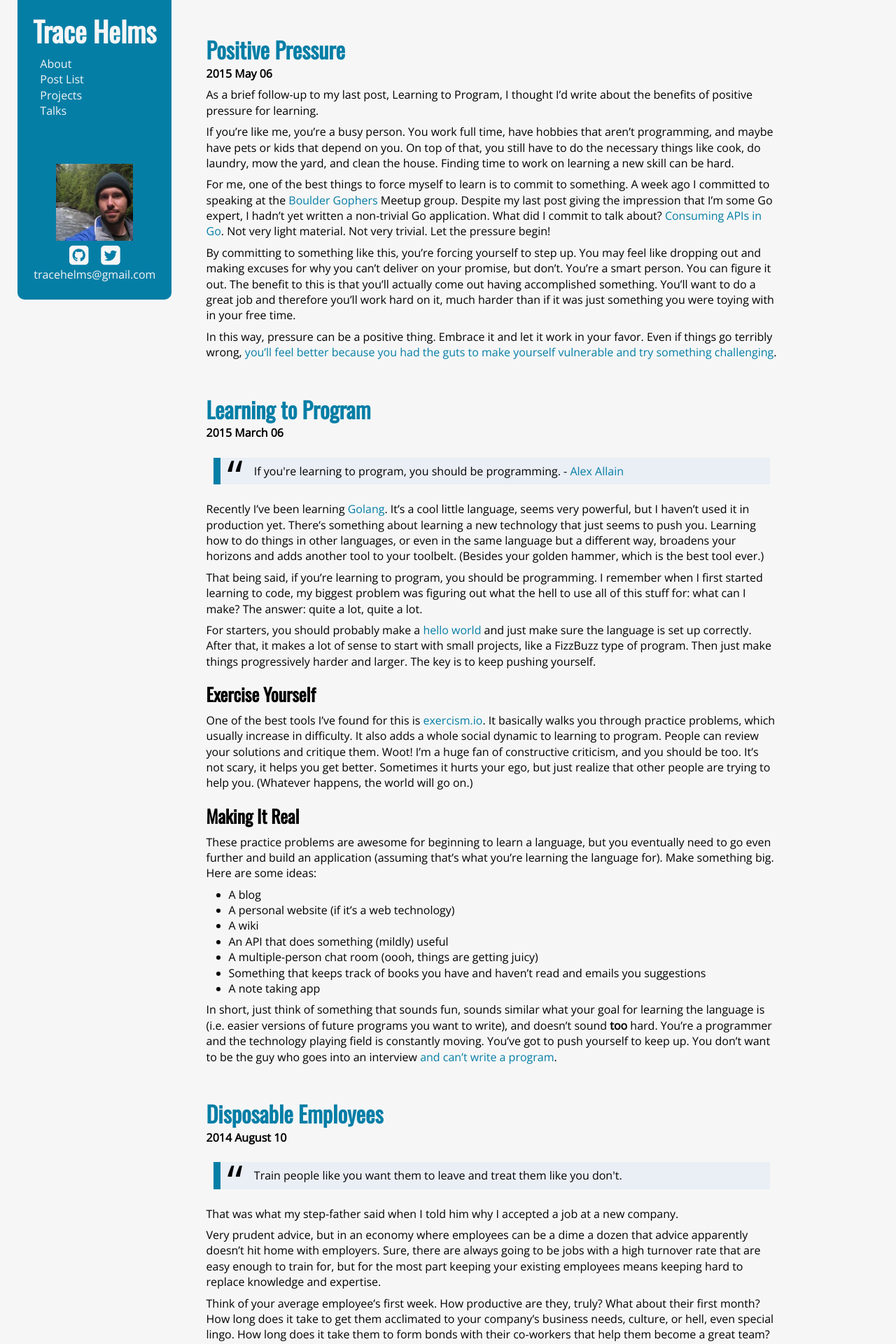
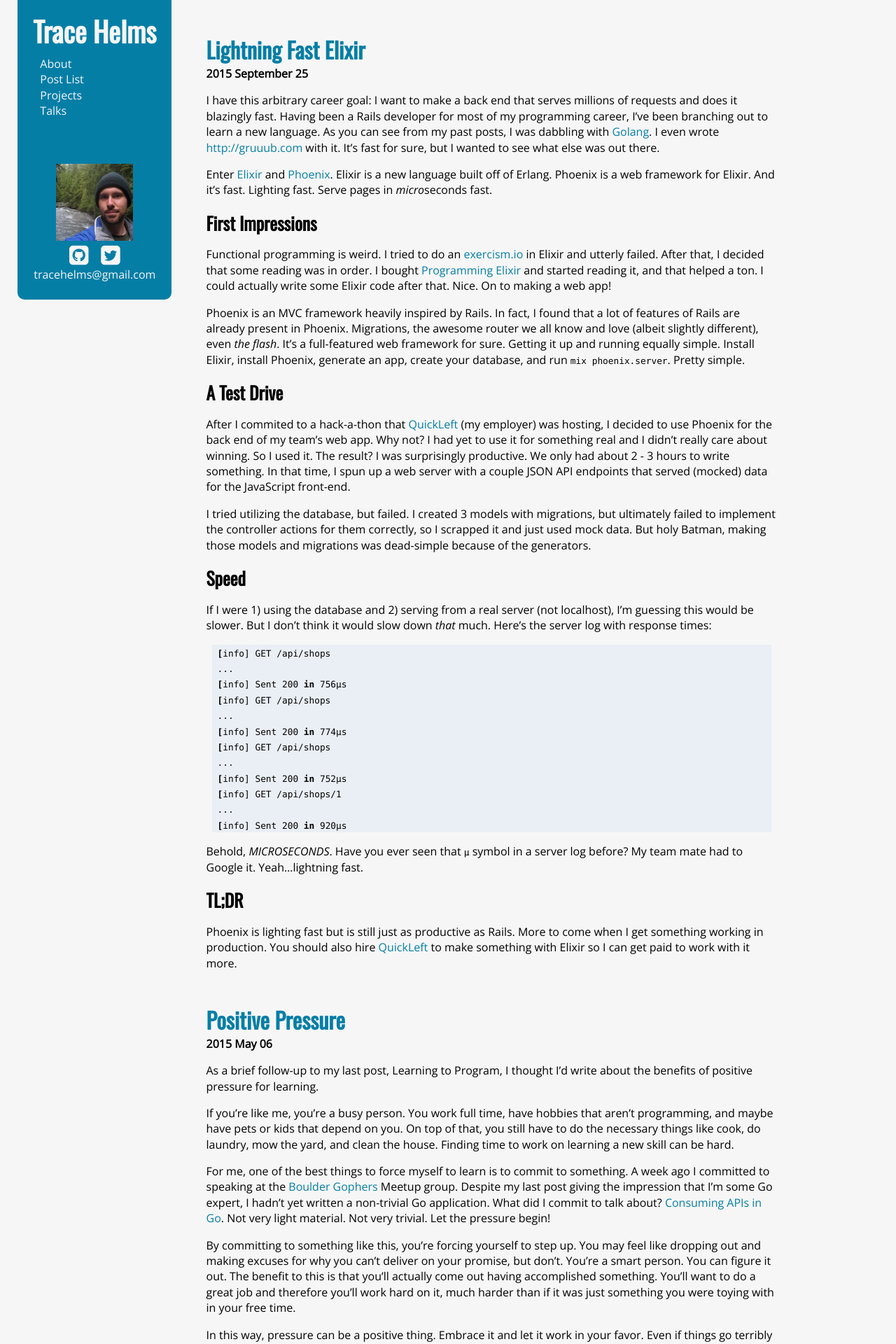
Before and after one commit to tracehelms/tracehelms.github.io, a Jekyll site: the page built from index.html, in a window 1280 px wide. Shown: the top 1920 px of the page at 70% size. Built offline with Jekyll 4.4.1, drawn with Linux system fonts in a browser that asks for light colours; nearby versions of some CDN libraries; Markdown is read by kramdown in place of the engine named in the settings.

Commit message:
new post about elixir

```diff
--- /dev/null
+++ b/_posts/2015-09-25-lightning-fast-elixir.md
@@ -0,0 +1,43 @@
+---
+layout: post
+title:  Lightning Fast Elixir
+date:   2015-09-25 12:00:00
+categories: posts
+---
+
+I have this arbitrary career goal: I want to make a back end that serves millions of requests and does it blazingly fast. Having been a Rails developer for most of my programming career, I've been branching out to learn a new language. As you can see from my past posts, I was dabbling with [Golang](https://golang.org/). I even wrote [http://gruuub.com](http://gruuub.com) with it. It's fast for sure, but I wanted to see what else was out there.
+
+Enter [Elixir](http://elixir-lang.org/) and [Phoenix](http://phoenixframework.org). Elixir is a new language built off of Erlang. Phoenix is a web framework for Elixir. And it's fast. Lighting fast. Serve pages in *micro*seconds fast.
+
+## First Impressions
+Functional programming is weird. I tried to do an [exercism.io](http://exercism.io/) in Elixir and utterly failed. After that, I decided that some reading was in order. I bought [Programming Elixir](https://pragprog.com/book/elixir/programming-elixir) and started reading it, and that helped a ton. I could actually write some Elixir code after that. Nice. On to making a web app!
+
+Phoenix is an MVC framework heavily inspired by Rails. In fact, I found that a lot of features of Rails are already present in Phoenix. Migrations, the awesome router we all know and love (albeit slightly different), even *the flash*. It's a full-featured web framework for sure. Getting it up and running equally simple. Install Elixir, install Phoenix, generate an app, create your database, and run `mix phoenix.server`. Pretty simple.
+
+## A Test Drive
+After I commited to a hack-a-thon that [QuickLeft](http://quickleft.com) (my employer) was hosting, I decided to use Phoenix for the back end of my team's web app. Why not? I had yet to use it for something real and I didn't really care about winning. So I used it. The result? I was surprisingly productive. We only had about 2 - 3 hours to write something. In that time, I spun up a web server with a couple JSON API endpoints that served (mocked) data for the JavaScript front-end.
+
+I tried utilizing the database, but failed. I created 3 models with migrations, but ultimately failed to implement the controller actions for them correctly, so I scrapped it and just used mock data. But holy Batman, making those models and migrations was dead-simple because of the generators.
+
+## Speed
+If I were 1) using the database and 2) serving from a real server (not localhost), I'm guessing this would be slower. But I don't think it would slow down *that* much. Here's the server log with response times:
+
+{% highlight bash %}
+[info] GET /api/shops
+...
+[info] Sent 200 in 756µs
+[info] GET /api/shops
+...
+[info] Sent 200 in 774µs
+[info] GET /api/shops
+...
+[info] Sent 200 in 752µs
+[info] GET /api/shops/1
+...
+[info] Sent 200 in 920µs
+{% endhighlight %}
+
+Behold, _MICROSECONDS_. Have you ever seen that `µ` symbol in a server log before? My team mate had to Google it. Yeah...lightning fast.
+
+## TL;DR
+Phoenix is lighting fast but is still just as productive as Rails. More to come when I get something working in production. You should also hire [QuickLeft](http://quickleft.com) to make something with Elixir so I can get paid to work with it more.
--- a/assets/css/main.scss
+++ b/assets/css/main.scss
@@ -41,7 +41,7 @@ a {
   text-decoration: none;
   color: $accent;
 }
-p { margin: 0.5em 0 0.5em 0; }
+p { margin: 1em 0 1em 0; }
 ul {
   margin: 0.5em 0 0.5em 2em;
   list-style: disc outside;
```
